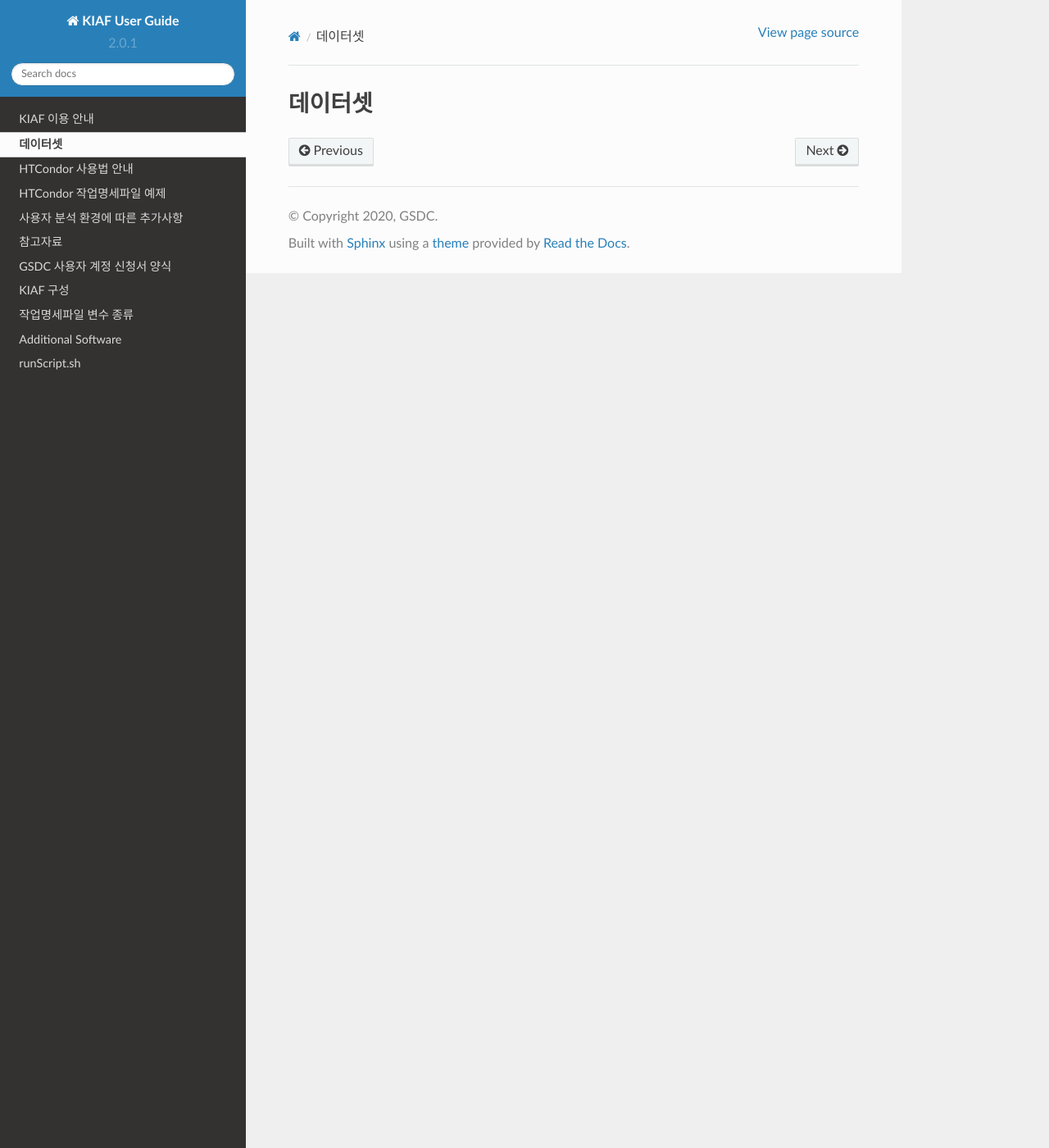
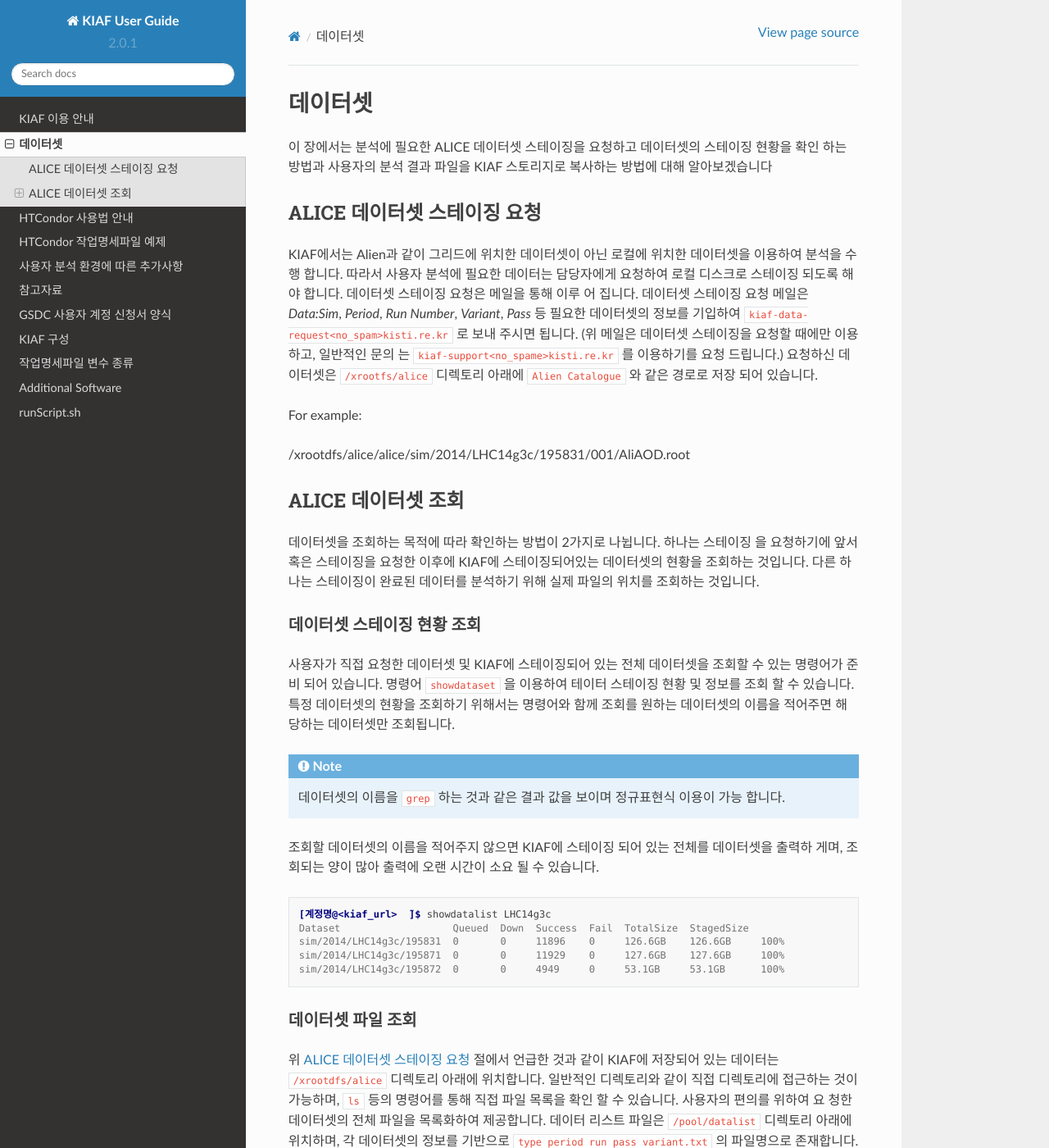
Before and after one commit to andiri/kiaf, a Sphinx documentation site: the page built from docs/source/dataset.rst, in a window 1280 px wide and 1400 px high. Shown: the whole window at 82% size. Built offline with Sphinx 7.4.7 and the Read the Docs theme 2.0.0, drawn with Linux system fonts in a browser that asks for light colours; some of the changed text lies outside the part shown.

Commit message:
Update dataset.rst

```diff
--- a/docs/source/dataset.rst
+++ b/docs/source/dataset.rst
@@ -1,2 +1,93 @@
 데이터셋
 =================
+
+이 장에서는 분석에 필요한 ALICE 데이터셋 스테이징을 요청하고 데이터셋의 스테이징 현황을 확인 하는 방법과 사용자의 분석 결과 파일을 KIAF 스토리지로 복사하는 방법에 대해 알아보겠습니다
+
+.. _dataset_request:
+
+ALICE 데이터셋 스테이징 요청
+-------------------------------------
+
+KIAF에서는 Alien과 같이 그리드에 위치한 데이터셋이 아닌 로컬에 위치한 데이터셋을 이용하여 분석을 수행 합니다.
+따라서 사용자 분석에 필요한 데이터는 담당자에게 요청하여 로컬 디스크로 스테이징 되도록 해야 합니다.
+데이터셋 스테이징 요청은 메일을 통해 이루 어 집니다.
+데이터셋 스테이징 요청 메일은 *Data:Sim*, *Period*, *Run Number*, *Variant*, *Pass* 등 필요한 데이터셋의 정보를 기입하여 ``kiaf-data-request<no_spam>kisti.re.kr`` 로 보내 주시면 됩니다. (위 메일은 데이터셋 스테이징을 요청할 때에만 이용하고, 일반적인 문의 는 ``kiaf-support<no_spame>kisti.re.kr`` 를 이용하기를 요청 드립니다.)
+요청하신 데이터셋은 ``/xrootfs/alice`` 디렉토리 아래에 ``Alien Catalogue`` 와 같은 경로로 저장 되어 있습니다.
+
+For example:
+
+/xrootdfs/alice/alice/sim/2014/LHC14g3c/195831/001/AliAOD.root
+
+ALICE 데이터셋 조회
+--------------------------------------
+
+
+데이터셋을 조회하는 목적에 따라 확인하는 방법이 2가지로 나뉩니다.
+하나는 스테이징 을 요청하기에 앞서 혹은 스테이징을 요청한 이후에 KIAF에 스테이징되어있는 데이터셋의 현황을 조회하는 것입니다.
+다른 하나는 스테이징이 완료된 데이터를 분석하기 위해 실제 파일의 위치를 조회하는 것입니다.
+
+데이터셋 스테이징 현황 조회
+^^^^^^^^^^^^^^^^^^^^^^^^^^^^^^^^^^^^^^^
+
+사용자가 직접 요청한 데이터셋 및 KIAF에 스테이징되어 있는 전체 데이터셋을 조회할 수 있는 명령어가 준비 되어 있습니다.
+명령어 ``showdataset`` 을 이용하여 테이터 스테이징 현황 및 정보를 조회 할 수 있습니다.
+특정 데이터셋의 현황을 조회하기 위해서는 명령어와 함께 조회를 원하는 데이터셋의 이름을 적어주면 해당하는 데이터셋만 조회됩니다.
+
+.. note::
+
+  데이터셋의 이름을 ``grep`` 하는 것과 같은 결과 값을 보이며 정규표현식 이용이 가능 합니다.
+
+조회할 데이터셋의 이름을 적어주지 않으면 KIAF에 스테이징 되어 있는 전체를 데이터셋을 출력하 게며, 조회되는 양이 많아 출력에 오랜 시간이 소요 될 수 있습니다.
+
+.. code-block:: console
+
+  [계정명@<kiaf_url>  ̃]$ showdatalist LHC14g3c
+  Dataset                   Queued  Down  Success  Fail  TotalSize  StagedSize
+  sim/2014/LHC14g3c/195831  0       0     11896    0     126.6GB    126.6GB     100%
+  sim/2014/LHC14g3c/195871  0       0     11929    0     127.6GB    127.6GB     100%
+  sim/2014/LHC14g3c/195872  0       0     4949     0     53.1GB     53.1GB      100%
+
+데이터셋 파일 조회
+^^^^^^^^^^^^^^^^^^^^^^^^^^^^^^^^^^
+
+위 :ref:`dataset_request` 절에서 언급한 것과 같이 KIAF에 저장되어 있는 데이터는 ``/xrootdfs/alice`` 디렉토리 아래에 위치합니다.
+일반적인 디렉토리와 같이 직접 디렉토리에 접근하는 것이 가능하며, ``ls`` 등의 명령어를 통해 직접 파일 목록을 확인 할 수 있습니다.
+사용자의 편의를 위하여 요 청한 데이터셋의 전체 파일을 목록화하여 제공합니다.
+데이터 리스트 파일은 ``/pool/datalist`` 디렉토리 아래에 위치하며, 각 데이터셋의 정보를 기반으로 ``type period run pass variant.txt`` 의 파일명으로 존재합니다.
+
+For example:
+
+sim LHC14g3c 195831 AOD.txt
+
+사용자 분석 결과 파일 복사
+^^^^^^^^^^^^^^^^^^^^^^^^^^^^^^^^^^^^
+
+데이터 스토리지에 비해 사용자 홈 디렉토리의 용량이 한정적임으로 분석파일의 사이즈가 큰 경우 홈 디렉토리에 계속해서 보관하는데에 어려움이 있습니다.
+이 문제를 해결하고자 사용자 분석 결과 파일을 데이터 스토리지로 복사하는 기능을 제공하고 있습니다.
+명령어는 ``kiafcp`` 로 정의 되어 있습니다.
+``-h`` 또는 ``--help`` 옵션 사용시 도움말을 제공하고, 파일 복사를 위해 ``--cp`` 옵션 사용시 첫번째 변수를 대상 파일, 두번째 변수를 파일 저장위치와 파일명으로 지정해야 합니다.
+
+.. note::
+
+  파일명을 입력하지 않으면 마지막 디렉토리 이름으로 파일이 저장 되니 주의해야 합니다.
+
+``kiafcp`` 명령어는 옵션과 변수가 없이는 동작하지 않으니 사용에 주의하 여 주시기 바랍니다.
+파일의 저장위치는 ``/xrootdfs/alice/home/계정명`` 이 기본 위치입니다.
+
+.. code-block:: console
+
+  [계정명@<kiaf_url>  ̃]$ kiafcp
+  Please use with option and argument
+  options:
+   -h, --help       : Display help
+   --cp             : File copy
+
+  Example:
+  kiafcp --cp <src> <dest>
+
+  [계정명@<kiaf_url>  ̃]$ kiafcp --cp testfile testfile
+  17-01-13 13:12:22
+  User 계정명 start to copy testfile to /xrootdfs/alice/home/kiaf_tester/testfile
+  (OB/OB] [100%] [==========================================] (0B/s]
+  [계정명@<kiaf_url>  ̃]$ ls -1 /xrootdfs/alice/home/계정명/ 합계 1
+  -rw-rw-rw-. 1 xrootd xrootd 0 2017-01-13 13:12 testfile
```
